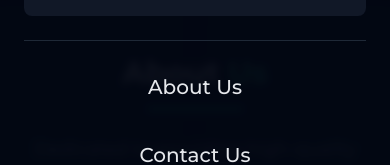
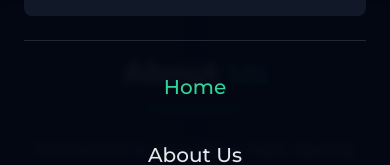
Before and after one commit to Deucalio/affanseeds-v2, a Next.js app: page / in a window 390 px wide. Both pictures are taken after a click on the button 354 px from the left and 52 px from the top of the page. Shown: the part 452-617 px from the top of the page. Built offline with nearby package versions, Linux system fonts and the light colour scheme.

Commit message:
add homebtn

```diff
--- a/components/header.tsx
+++ b/components/header.tsx
@@ -244,6 +244,16 @@ export default function Header() {
               </div>
 
               <Link
+                href="/"
+                className={cn(
+                  "text-xl font-medium transition-colors hover:text-emerald-400 py-2 text-center",
+                  pathname === "/" ? "text-emerald-400" : "text-gray-200",
+                )}
+              >
+                Home
+              </Link>
+
+              <Link
                 href="/about"
                 className={cn(
                   "text-xl font-medium transition-colors hover:text-emerald-400 py-2 text-center",
```
